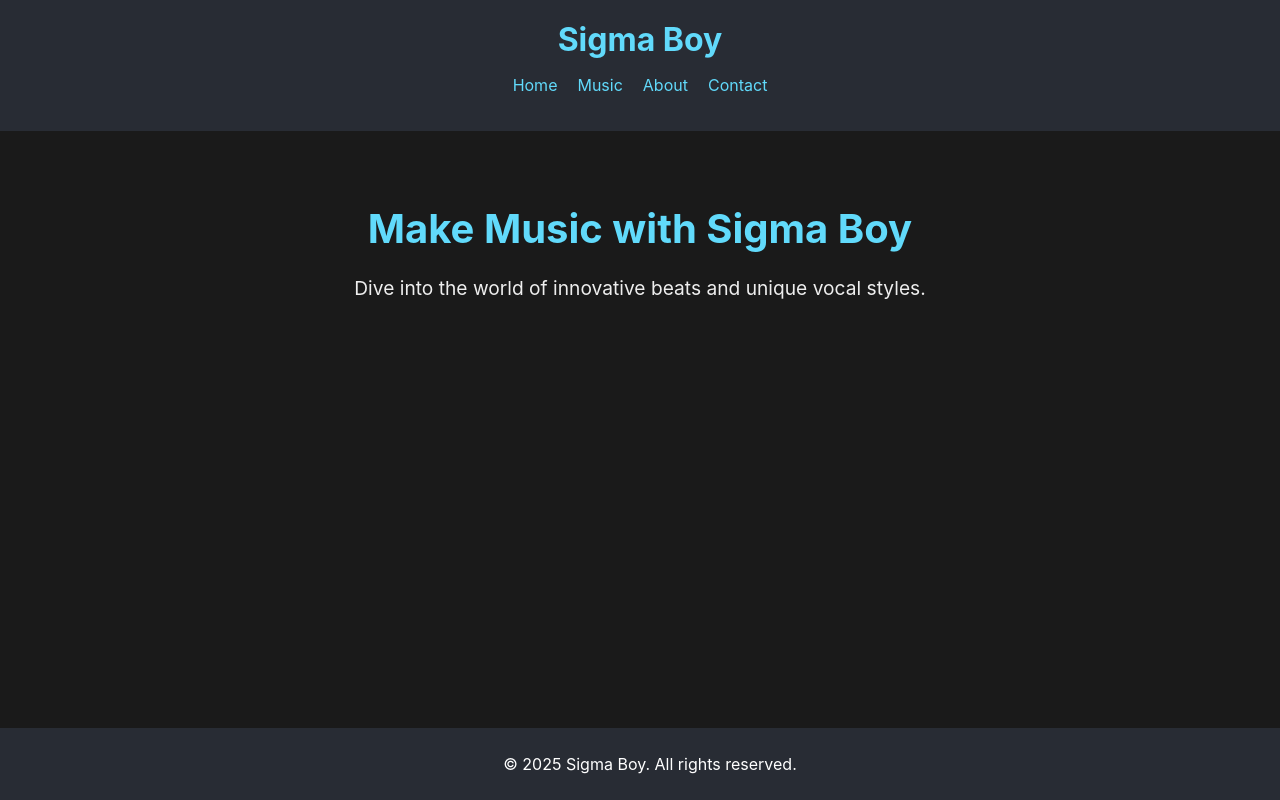
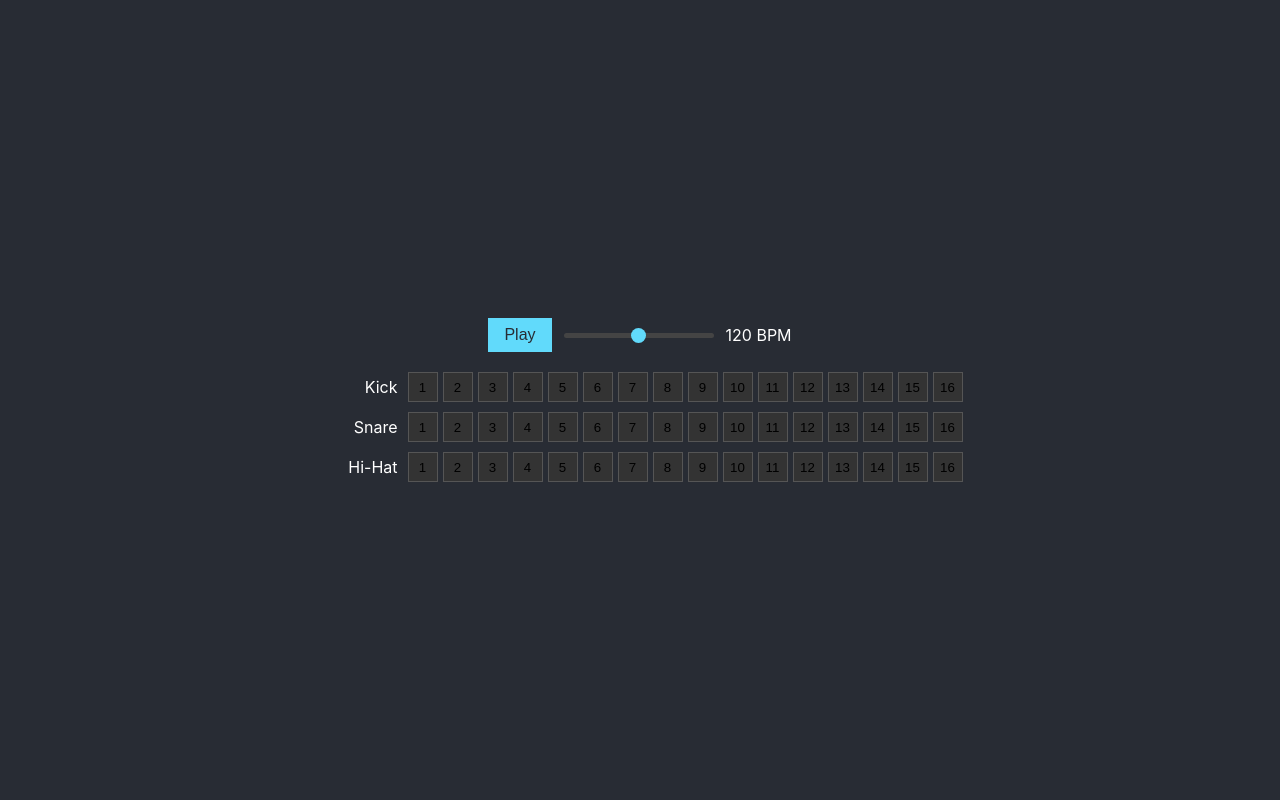
Before and after one commit to copypot1/sigmaboymusic, a React (Vite) app: page / in a window 1280 px wide. Built offline with nearby package versions, Linux system fonts and the light colour scheme.

Commit message:
Initial commit from your app

```diff
--- a/index.html
+++ b/index.html
@@ -3,7 +3,7 @@
       <head>
         <meta charset="UTF-8" />
         <meta name="viewport" content="width=device-width, initial-scale=1.0" />
-        <title>Sigma Boy</title>
+        <title>Beat Creator</title>
       </head>
       <body>
         <div id="root"></div>
--- a/package.json
+++ b/package.json
@@ -1,5 +1,5 @@
 {
-      "name": "sigma-boy-music",
+      "name": "music-beat-creator",
       "private": true,
       "version": "0.0.0",
       "type": "module",
@@ -11,7 +11,7 @@
       "dependencies": {
         "react": "^18.2.0",
         "react-dom": "^18.2.0",
-        "react-router-dom": "^6.22.2"
+        "tone": "^14.7.77"
       },
       "devDependencies": {
         "@types/react": "^18.2.66",
--- a/src/App.css
+++ b/src/App.css
@@ -1,44 +1,86 @@
-.app {
-      text-align: center;
-      color: #eee;
+.beat-creator {
+      display: flex;
+      flex-direction: column;
+      align-items: center;
+      gap: 20px;
+      user-select: none;
     }
 
-    .app-header {
-      background-color: #282c34;
-      padding: 20px;
-      color: white;
+    .controls {
+      display: flex;
+      align-items: center;
+      gap: 10px;
     }
 
-    .app-header h1 {
-      margin: 0;
-      color: #61dafb;
+    .controls button {
+      padding: 8px 16px;
+      background-color: #61dafb;
+      color: #282c34;
+      border: none;
+      cursor: pointer;
+      font-size: 1em;
     }
 
-    nav ul {
-      list-style: none;
-      padding: 0;
+    .controls button:hover {
+      background-color: #4fa3d1;
     }
 
-    nav ul li {
-      display: inline;
-      margin: 0 10px;
+    .controls input[type="range"] {
+      -webkit-appearance: none;
+      width: 150px;
+      height: 5px;
+      background: #444;
+      outline: none;
+      border-radius: 5px;
     }
 
-    nav ul li a {
-      color: #61dafb;
-      text-decoration: none;
+    .controls input[type="range"]::-webkit-slider-thumb {
+      -webkit-appearance: none;
+      appearance: none;
+      width: 15px;
+      height: 15px;
+      border-radius: 50%;
+      background: #61dafb;
+      cursor: pointer;
     }
 
-    main {
-      padding: 20px;
+    .sequencer {
+      display: flex;
+      flex-direction: column;
+      gap: 10px;
     }
 
-    footer {
-      background-color: #282c34;
-      color: white;
-      padding: 10px;
-      position: fixed;
-      bottom: 0;
-      width: 100%;
-      text-align: center;
+    .track {
+      display: flex;
+      align-items: center;
+      gap: 10px;
     }
+
+    .track-label {
+      width: 80px;
+      text-align: right;
+    }
+
+    .track-steps {
+      display: flex;
+      gap: 5px;
+    }
+
+    .step {
+      width: 30px;
+      height: 30px;
+      background-color: #333;
+      border: 1px solid #555;
+      cursor: pointer;
+      display: flex;
+      justify-content: center;
+      align-items: center;
+    }
+
+    .step.active {
+      background-color: #61dafb;
+    }
+
+    .step.current {
+      border: 2px solid #61dafb;
+    }
--- a/src/App.jsx
+++ b/src/App.jsx
@@ -1,37 +1,101 @@
-import React from 'react';
-    import { Routes, Route, Link, Outlet } from 'react-router-dom';
-    import Home from './components/Home';
-    import Music from './components/Music';
-    import About from './components/About';
-    import Contact from './components/Contact';
+import React, { useState, useEffect, useRef } from 'react';
+    import * as Tone from 'tone';
     import './App.css';
 
+    const steps = 16;
+    const initialBpm = 120;
+    const initialTracks = ['Kick', 'Snare', 'Hi-Hat'];
+
     function App() {
+      const [isPlaying, setIsPlaying] = useState(false);
+      const [bpm, setBpm] = useState(initialBpm);
+      const [trackSequences, setTrackSequences] = useState({});
+      const [currentStep, setCurrentStep] = useState(0);
+      const transport = useRef(Tone.Transport);
+
+      useEffect(() => {
+        transport.current.bpm.value = bpm;
+        transport.current.loop = true;
+        transport.current.loopEnd = '1m';
+
+        const newTrackSequences = {};
+        initialTracks.forEach(track => {
+          newTrackSequences[track] = Array(steps).fill(false);
+        });
+        setTrackSequences(newTrackSequences);
+
+        const stepCounter = new Tone.Loop(time => {
+          Tone.Draw.schedule(() => {
+            setCurrentStep(step => (step + 1) % steps);
+          }, time);
+        }, '16n').start(0);
+
+        return () => {
+          stepCounter.dispose();
+        };
+      }, []);
+
+      useEffect(() => {
+        transport.current.bpm.value = bpm;
+      }, [bpm]);
+
+      const togglePlay = async () => {
+        if (!Tone.context.state === 'running') {
+          await Tone.start();
+        }
+        if (isPlaying) {
+          transport.current.stop();
+          setCurrentStep(0);
+        } else {
+          transport.current.start();
+        }
+        setIsPlaying(!isPlaying);
+      };
+
+      const handleStepChange = (track, step) => {
+        const newTrackSequences = { ...trackSequences };
+        newTrackSequences[track][step] = !newTrackSequences[track][step];
+        setTrackSequences(newTrackSequences);
+      };
+
+      const handleBpmChange = (event) => {
+        setBpm(event.target.value);
+      };
+
       return (
-        <div className="app">
-          <header className="app-header">
-            <h1>Sigma Boy</h1>
-            <nav>
-              <ul>
-                <li><Link to="/">Home</Link></li>
-                <li><Link to="/music">Music</Link></li>
-                <li><Link to="/about">About</Link></li>
-                <li><Link to="/contact">Contact</Link></li>
-              </ul>
-            </nav>
-          </header>
-          <main>
-            <Routes>
-              <Route path="/" element={<Home />} />
-              <Route path="/music" element={<Music />} />
-              <Route path="/about" element={<About />} />
-              <Route path="/contact" element={<Contact />} />
-            </Routes>
-          </main>
-          <Outlet />
-          <footer>
-            <p>© {new Date().getFullYear()} Sigma Boy. All rights reserved.</p>
-          </footer>
+        <div className="beat-creator">
+          <div className="controls">
+            <button onClick={togglePlay}>{isPlaying ? 'Stop' : 'Play'}</button>
+            <input
+              type="range"
+              min="60"
+              max="180"
+              value={bpm}
+              onChange={handleBpmChange}
+            />
+            <span>{bpm} BPM</span>
+          </div>
+          <div className="sequencer">
+            {Object.keys(trackSequences).map(track => (
+              <div key={track} className="track">
+                <div className="track-label">{track}</div>
+                <div className="track-steps">
+                  {trackSequences[track].map((step, index) => (
+                    <button
+                      key={index}
+                      className={
+                        `step ${step ? 'active' : ''} ` +
+                        `${index === currentStep && isPlaying ? 'current' : ''}`
+                      }
+                      onClick={() => handleStepChange(track, index)}
+                    >
+                      {index + 1}
+                    </button>
+                  ))}
+                </div>
+              </div>
+            ))}
+          </div>
         </div>
       );
     }
--- a/src/components/Music.css
+++ b/src/components/Music.css
@@ -9,7 +9,16 @@
       margin-bottom: 1em;
     }
 
-    .music p {
+    .music button {
+      background-color: #61dafb;
+      color: #282c34;
+      border: none;
+      padding: 10px 20px;
       font-size: 1em;
-      margin-bottom: 2em;
+      cursor: pointer;
+      margin-bottom: 20px;
     }
+
+    .music button:hover {
+      background-color: #4fa3d1;
+    }
--- a/src/components/Music.jsx
+++ b/src/components/Music.jsx
@@ -1,12 +1,33 @@
-import React from 'react';
+import React, { useState, useEffect } from 'react';
+    import * as Tone from 'tone';
     import './Music.css';
 
     function Music() {
+      const [isPlaying, setIsPlaying] = useState(false);
+
+      useEffect(() => {
+        // Initialize Tone.js components here
+        return () => {
+          // Cleanup Tone.js components here
+        };
+      }, []);
+
+      const togglePlay = async () => {
+        if (!isPlaying) {
+          await Tone.start();
+          console.log('audio is ready');
+          // Start playing the beat
+        } else {
+          // Stop playing the beat
+        }
+        setIsPlaying(!isPlaying);
+      };
+
       return (
         <div className="music">
-          <h2>Music</h2>
-          <p>Explore the latest tracks and beat samples.</p>
-          {/* Placeholder for audio player and beat visualizations */}
+          <h2>Create and Explore Music</h2>
+          <button onClick={togglePlay}>{isPlaying ? 'Stop' : 'Play'}</button>
+          {/* UI elements for beat making will be added here */}
         </div>
       );
     }
--- a/src/index.css
+++ b/src/index.css
@@ -5,11 +5,18 @@ body {
         sans-serif;
       -webkit-font-smoothing: antialiased;
       -moz-osx-font-smoothing: grayscale;
-      background-color: #1a1a1a;
-      color: #eee;
+      background-color: #282c34;
+      color: white;
     }
 
     code {
       font-family: source-code-pro, Menlo, Monaco, Consolas, 'Courier New',
         monospace;
     }
+
+    #root {
+      display: flex;
+      justify-content: center;
+      align-items: center;
+      height: 100vh;
+    }
--- a/src/main.jsx
+++ b/src/main.jsx
@@ -1,13 +1,10 @@
 import React from 'react';
     import ReactDOM from 'react-dom/client';
-    import { BrowserRouter as Router } from 'react-router-dom';
     import App from './App';
     import './index.css';
 
     ReactDOM.createRoot(document.getElementById('root')).render(
       <React.StrictMode>
-        <Router>
-          <App />
-        </Router>
+        <App />
       </React.StrictMode>
     );
```
Also changed, not shown: 1 other file (tests, documents, lock files or other folders).
